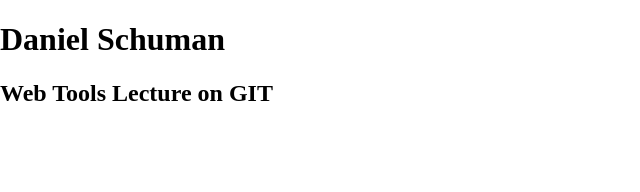
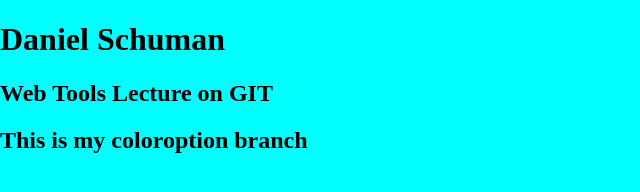
Before and after one commit to danjschuman/gitlecture, a plain HTML site: page index.html in a window 1280 px wide. Shown: the whole page, without its empty margins (0-640 px from the left). Drawn offline with nearby package versions, Linux system fonts and the light colour scheme.

Commit message:
First commit on new branch
Background color was changed

```diff
--- a/_css/main.css
+++ b/_css/main.css
@@ -8,6 +8,7 @@ html {
   -webkit-text-size-adjust: 100%;
 }
 html, body  {
+background-color:aqua;
 	margin: 0;
 }
 /* Correct `block` display not defined in IE 8/9.*/
--- a/index.html
+++ b/index.html
@@ -16,6 +16,7 @@
     <header>
 	<h1>Daniel Schuman</h1>
     <h2>Web Tools Lecture on GIT</h2>
+    <h2>This is my coloroption branch</h2>
     </header>
     <nav id="pageNav">
     </nav>
```
